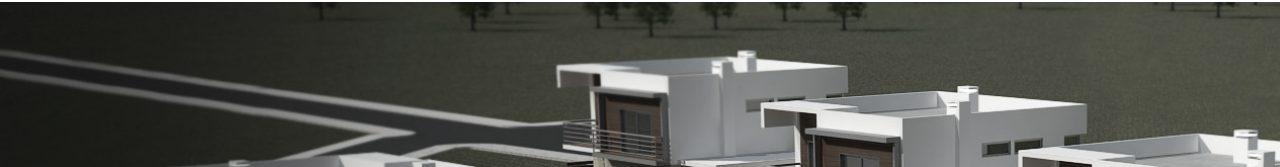
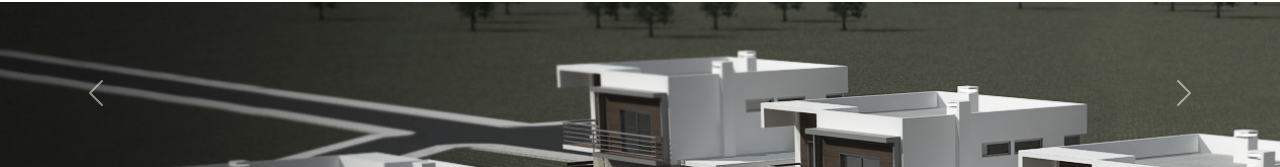
Before and after one commit to gksubed/at2-react-web-app-test, a React (Create React App) app: page / in a window 1280 px wide. Shown: the part 557-724 px from the top of the page. Built offline with nearby package versions, Linux system fonts and the light colour scheme.

Commit message:
modified:   src/components/slider.js for warnings

```diff
--- a/src/components/slider.js
+++ b/src/components/slider.js
@@ -1,9 +1,9 @@
 import React, { useState, useEffect } from "react";
+import { Link } from "react-router-dom"; // Import Link for routing
 import "bootstrap/dist/css/bootstrap.min.css";
 import "../assets/css/style.css";
 import slide1 from "../assets/images/patterns/pattern8.jpg";
 import slide2 from "../assets/images/AjaxLoader.jpg";
-
 
 const slides = [
   {
@@ -28,116 +28,73 @@ function Slider() {
   // Auto Slide
   useEffect(() => {
     const timer = setInterval(() => {
-      setCurrent((prev) =>
-        prev === slides.length - 1 ? 0 : prev + 1
-      );
+      setCurrent((prev) => (prev === slides.length - 1 ? 0 : prev + 1));
     }, 5000);
 
     return () => clearInterval(timer);
   }, []);
 
-  // Previous Slide
   const prevSlide = (e) => {
     e.preventDefault();
-
-    setCurrent((prev) =>
-      prev === 0 ? slides.length - 1 : prev - 1
-    );
+    setCurrent((prev) => (prev === 0 ? slides.length - 1 : prev - 1));
   };
 
-  // Next Slide
   const nextSlide = (e) => {
     e.preventDefault();
-
-    setCurrent((prev) =>
-      prev === slides.length - 1 ? 0 : prev + 1
-    );
+    setCurrent((prev) => (prev === slides.length - 1 ? 0 : prev + 1));
   };
 
   return (
     <>
       {/* BEGIN HOME SLIDER SECTION */}
-      <div
-        id="carousel-example-generic"
-        className="carousel slide"
-      >
+      <div id="carousel-example-generic" className="carousel slide">
 
         {/* Wrapper for slides */}
-        <div
-          className="carousel-inner"
-          role="listbox"
-        >
-
+        <div className="carousel-inner" role="listbox">
           {slides.map((slide, index) => (
             <div
               key={slide.id}
-              id={slide.id}
-              className={`item ${
-                index === current ? "active" : ""
-              }`}
+              // 'item' to 'carousel-item' for modern Bootstrap compatibility
+              className={`carousel-item ${index === current ? "active" : ""}`}
               style={{
                 background: `url(${slide.image}) no-repeat left center`,
                 backgroundSize: "cover",
                 height: "605px",
-                display:
-                  index === current ? "block" : "none",
+                display: index === current ? "block" : "none",
                 position: "relative",
               }}
             >
+              <div className="carousel-caption">
+                <div className="caption sfr slider-title">{slide.title}</div>
+                <div className="caption sfl slider-subtitle">{slide.subtitle}</div>
 
-              {/* Ready for JS Injection */}
-              <div className="carousel-caption">
-
-                <div className="caption sfr slider-title">
-                  {slide.title}
-                </div>
-
-                <div className="caption sfl slider-subtitle">
-                  {slide.subtitle}
-                </div>
-
-                <a
-                  href={slide.link}
-                  className="caption sfb btn btn-default btn-lg"
-                >
+                {/*Changed <a> to <Link> to avoid full-page reloads */}
+                <Link to={slide.link} className="caption sfb btn btn-default btn-lg">
                   Learn More
-                </a>
-
+                </Link>
               </div>
             </div>
           ))}
         </div>
 
-        {/* Blue Filter */}
-        {/* <div id="home-search-section"></div> */}
-
         {/* Controls */}
-        <a
-          className="left carousel-control"
-          href="#carousel-example-generic"
-          role="button"
+        <button
+          className="carousel-control-prev"
+          type="button"
           onClick={prevSlide}
         >
-          <span className="glyphicon glyphicon-chevron-left"></span>
+          <span className="carousel-control-prev-icon" aria-hidden="true"></span>
+          <span className="visually-hidden">Previous</span>
+        </button>
 
-          <span className="sr-only">
-            Previous
-          </span>
-        </a>
-
-        <a
-          className="right carousel-control"
-          href="#carousel-example-generic"
-          role="button"
+        <button
+          className="carousel-control-next"
+          type="button"
           onClick={nextSlide}
         >
-          <span className="glyphicon glyphicon-chevron-right"></span>
-
-          <span className="sr-only">
-            Next
-          </span>
-        </a>
-
+          <span className="carousel-control-next-icon" aria-hidden="true"></span>
+          <span className="visually-hidden">Next</span>
+        </button>
       </div>
       {/* END HOME SLIDER SECTION */}
     </>
```
